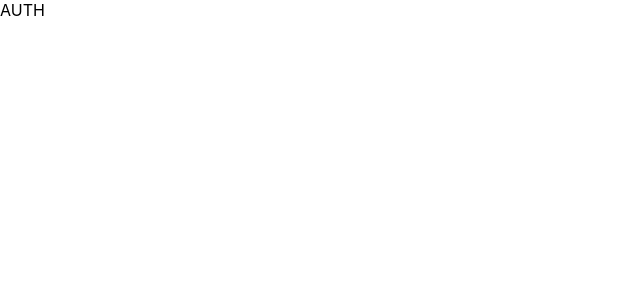
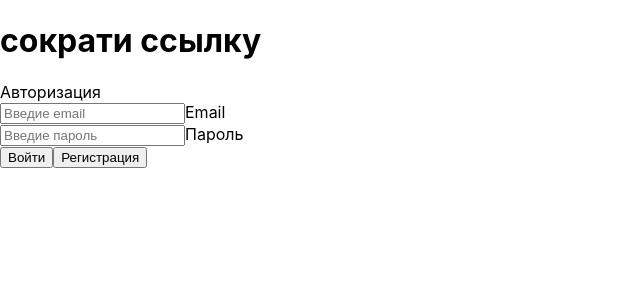
Before and after one commit to ocherisan/Defence-frontend-CRA, a React (Create React App) app: page /login in a window 1280 px wide. Shown: the top 300 px of the page, without its empty margins (0-640 px from the left). Built offline with nearby package versions, Linux system fonts and the light colour scheme.

Commit message:
configured registration and login

```diff
--- a/package.json
+++ b/package.json
@@ -2,6 +2,7 @@
   "name": "defence-frontend",
   "version": "0.1.0",
   "private": true,
+  "proxy": "http://localhost:5000",
   "dependencies": {
     "@testing-library/jest-dom": "^5.16.1",
     "@testing-library/react": "^12.1.2",
--- /dev/null
+++ b/src/hooks/http.hook.js
@@ -0,0 +1,32 @@
+import {useState, useCallback} from 'react'
+
+export const useHttp = () => {
+    const [loading, setLoading] = useState(false);
+    const [error, setError] = useState(null);
+
+    const request = useCallback(async (url, method = 'GET', body=null, headers={}) => {
+        setLoading(true);
+        try {
+            if (body) {
+                body = JSON.stringify(body);
+                headers['Content-Type'] = 'application/json'
+            }
+            const response = await fetch(url,{method, body, headers});
+            const data = await response.json();
+            if (!response.ok) {
+                throw new Error(data.message, 'Что-то не так на сервере')
+            }
+            return data;
+        } catch (e) {
+            setError(e.message);
+            throw e;
+        }
+        finally{
+            setLoading(false)
+        }
+    },[setError, setLoading]);
+
+    const clearError = useCallback(() => setError(null),[setError]);
+
+    return {loading, request, error, clearError}
+}
--- /dev/null
+++ b/src/hooks/message.hook.js
@@ -0,0 +1,6 @@
+import {useCallback} from 'react'
+
+//TODO: добавить нотификации через контекст
+export const useMeddage = () => {
+    return useCallback(()=>{},[])
+}
--- a/src/pages/AuthPage.tsx
+++ b/src/pages/AuthPage.tsx
@@ -1,5 +1,59 @@
-import React from "react";
+import React, { useEffect, useState } from "react";
+import { useHttp } from "../hooks/http.hook";
 
 export const AuthPage = () => {
-    return (<div>AUTH</div>)
-}
+    const {loading, error, request, clearError} = useHttp();
+    const [form, setForm] = useState({
+        email:"",
+        password:""
+    });
+
+    useEffect(()=>{
+        //TODO: вот тут добавить нотификацию
+        clearError();
+    },[error, clearError])
+
+    const changeHandler = (event: any) => {
+        setForm({...form, [event.target.name]: event.target.value})
+    }
+    const registerHandler = async() => {
+        try {
+            const data = await request('/api/auth/register', 'POST', {...form})
+            console.log(data.data);
+            //TODO: оповестить, что пользователь успешно создан
+        } catch (error) {
+
+        }
+    }
+
+    const loginHandler = async() => {
+        try {
+            const data = await request('/api/auth/login', 'POST', {...form})
+            console.log(data.data);
+            //TODO: оповестить, что пользователь успешно создан
+        } catch (error) {
+
+        }
+    }
+
+  return (
+    <div>
+      <h1>сократи ссылку</h1>
+      <span>Авторизация</span>
+      <div>
+        <div>
+            <input placeholder="Введие email"  id="email" type="test" name="email" onChange={changeHandler}/>
+            <label htmlFor="email">Email</label>
+        </div>
+        <div>
+            <input placeholder="Введие пароль"  id="password" type="password" name="password" onChange={changeHandler}/>
+            <label htmlFor="password">Пароль</label>
+        </div>
+      </div>
+      <div>
+        <button onClick={loginHandler} disabled={loading}>Войти</button>
+        <button onClick={registerHandler} disabled={loading}>Регистрация</button>
+      </div>
+    </div>
+  );
+};
```
